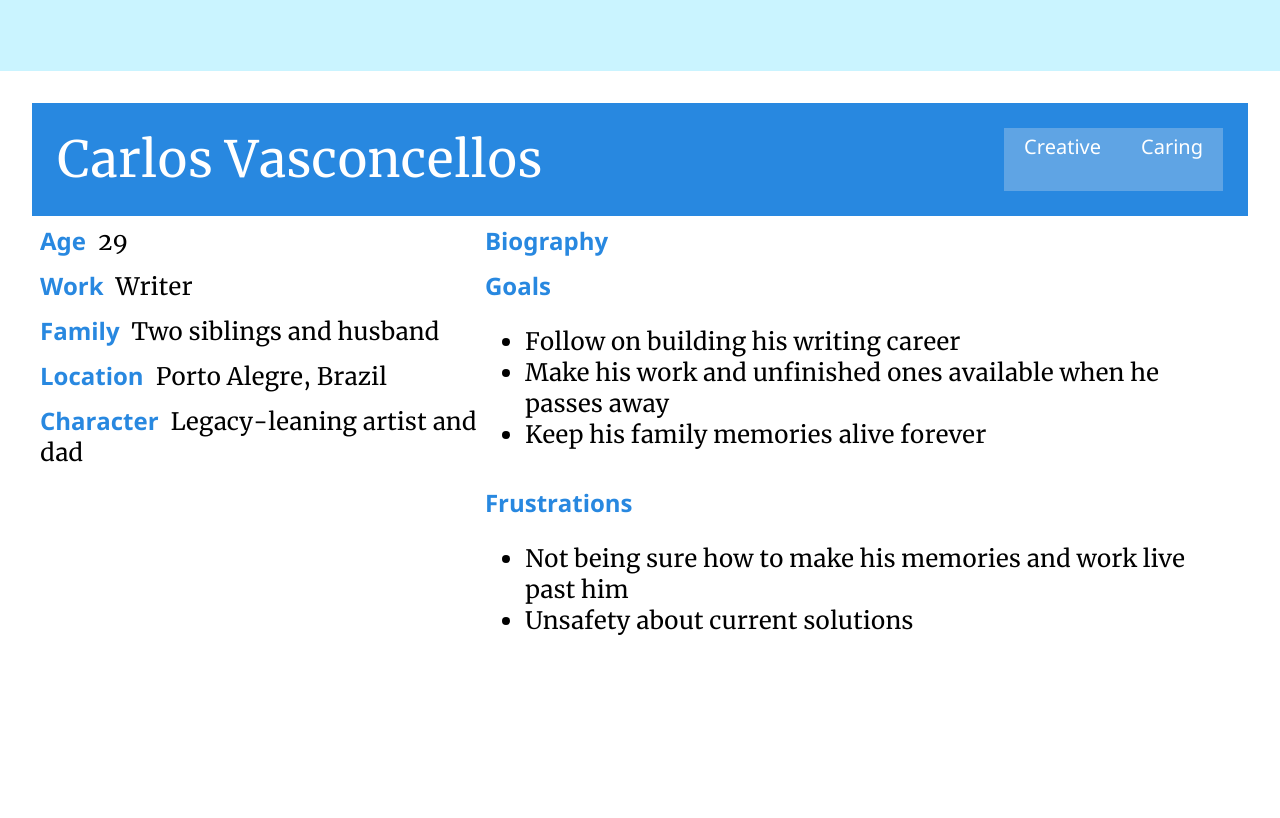
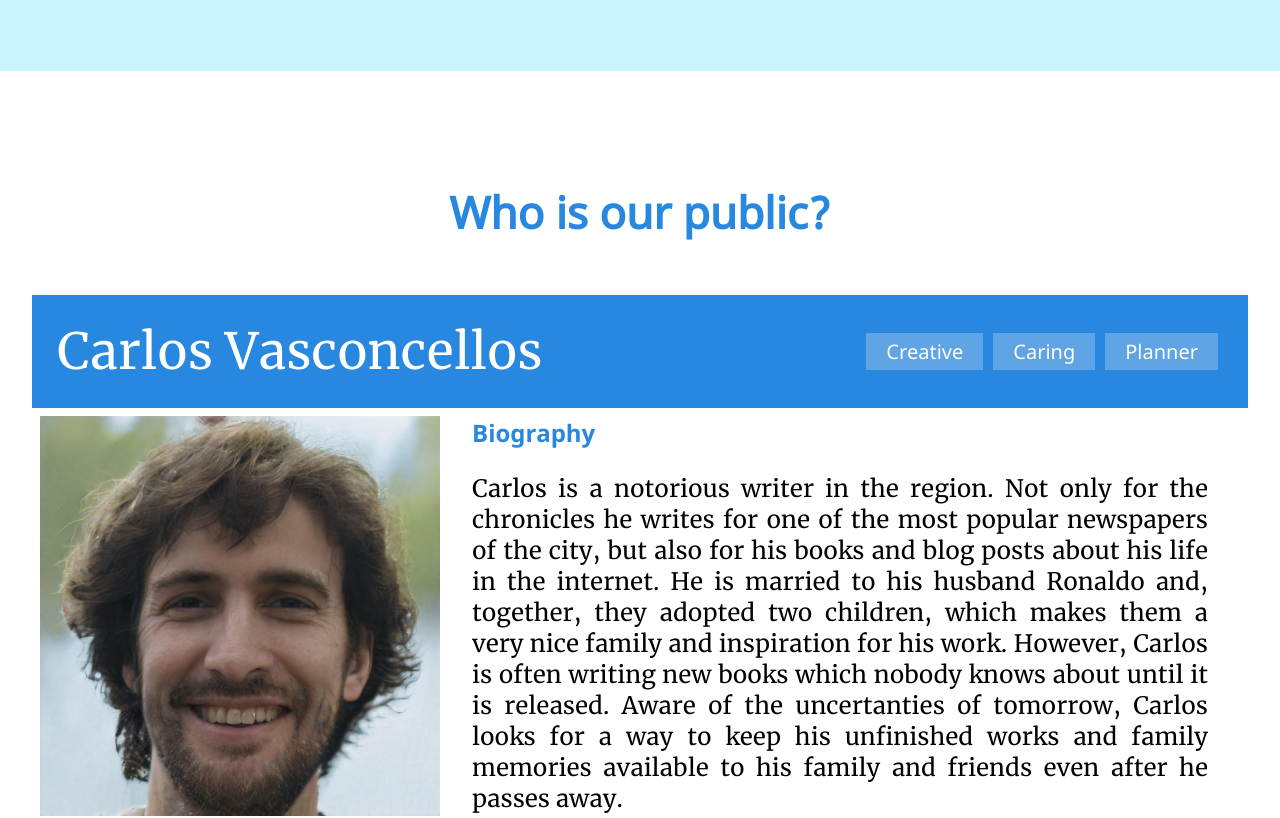
Before and after one commit to LucasRohr/tcc-portfolio, a React (Create React App) app: page / in a window 1280 px wide. Shown: the part 7080-7898 px from the top of the page. Built offline with nearby package versions, Linux system fonts and the light colour scheme.

Commit message:
midnight mvp

```diff
--- a/src/sections/Personas/index.jsx
+++ b/src/sections/Personas/index.jsx
@@ -1,20 +1,24 @@
 import React from 'react'
 
+import carlosPic from "../../assets/coolguy1.jpg";
 import './personas.scss'
 
 export default function Personas() {
   return (
     <div className="personas-container">
+      <h1 className="personas-title">Who is our public?</h1>
       <div className="persona-card">
         <div className="persona-card-header">
           <span>Carlos Vasconcellos</span>
           <div className="persona-card-header-values">
             <div className="value">Creative</div>
             <div className="value">Caring</div>
+            <div className="value">Planner</div>
           </div>
         </div>
         <div className="persona-card-body">
           <div className="persona-card-body-info">
+            <img src={carlosPic} alt="carlos himself" />
             <div className="persona-card-body-info-data">
               <span>Age</span>29
             </div>
@@ -34,7 +38,15 @@ export default function Personas() {
           <div className="persona-card-body-info">
             <div className="persona-card-body-info-data">
               <span>Biography</span>
-              <p></p>
+              <p>
+                Carlos is a notorious writer in the region. Not only for the chronicles he writes for one
+                of the most popular newspapers of the city, but also for his books and blog posts about his
+                life in the internet. He is married to his husband Ronaldo and, together, they adopted two
+                children, which makes them a very nice family and inspiration for his work. However, Carlos
+                is often writing new books which nobody knows about until it is released. Aware of the
+                uncertanties of tomorrow, Carlos looks for a way to keep his unfinished works and family
+                memories available to his family and friends even after he passes away.
+              </p>
             </div>
             <div className="persona-card-body-info-data">
               <span>Goals</span>
--- a/src/sections/Personas/personas.scss
+++ b/src/sections/Personas/personas.scss
@@ -4,6 +4,15 @@
   width: 100%;
   display: flex;
   flex-direction: column;
+
+  & > .personas-title {
+    font-size: 44px;
+    line-height: 42px;
+    text-align: center;
+    margin-top: 120px;
+    color: $primary;
+    font-family: "NotoSans Regular";
+  }
 
   & > .persona-card {
     display: flex;
@@ -22,6 +31,7 @@
       & > .persona-card-header-values {
         display: flex;
         flex-direction: row;
+        align-items: center;
         & > .value {
           background-color: $primary-light;
           color: white;
@@ -29,8 +39,8 @@
           text-align: center;
           font-family: "NotoSans Regular";
           font-size: 20px;
-          width: fit-content;
-          height: fit-contents
+          height: fit-content;
+          margin: .25em;
         }
       }
     }
@@ -44,6 +54,16 @@
       & > .persona-card-body-info {
         display: flex;
         flex-direction: column;
+        margin-right: 2em;
+
+        & > :last-child {
+          margin-right: 0;
+        }
+
+        & > img {
+          width: 400px;
+          height: 400px;
+        }
 
         & > .persona-card-body-info-data {
           font-family: "Merriweather Regular";
@@ -56,7 +76,7 @@
             margin-right: .5em;
           }
           & > p {
-            margin: 0;
+            text-align: justify;
           }
         }
       }
```
